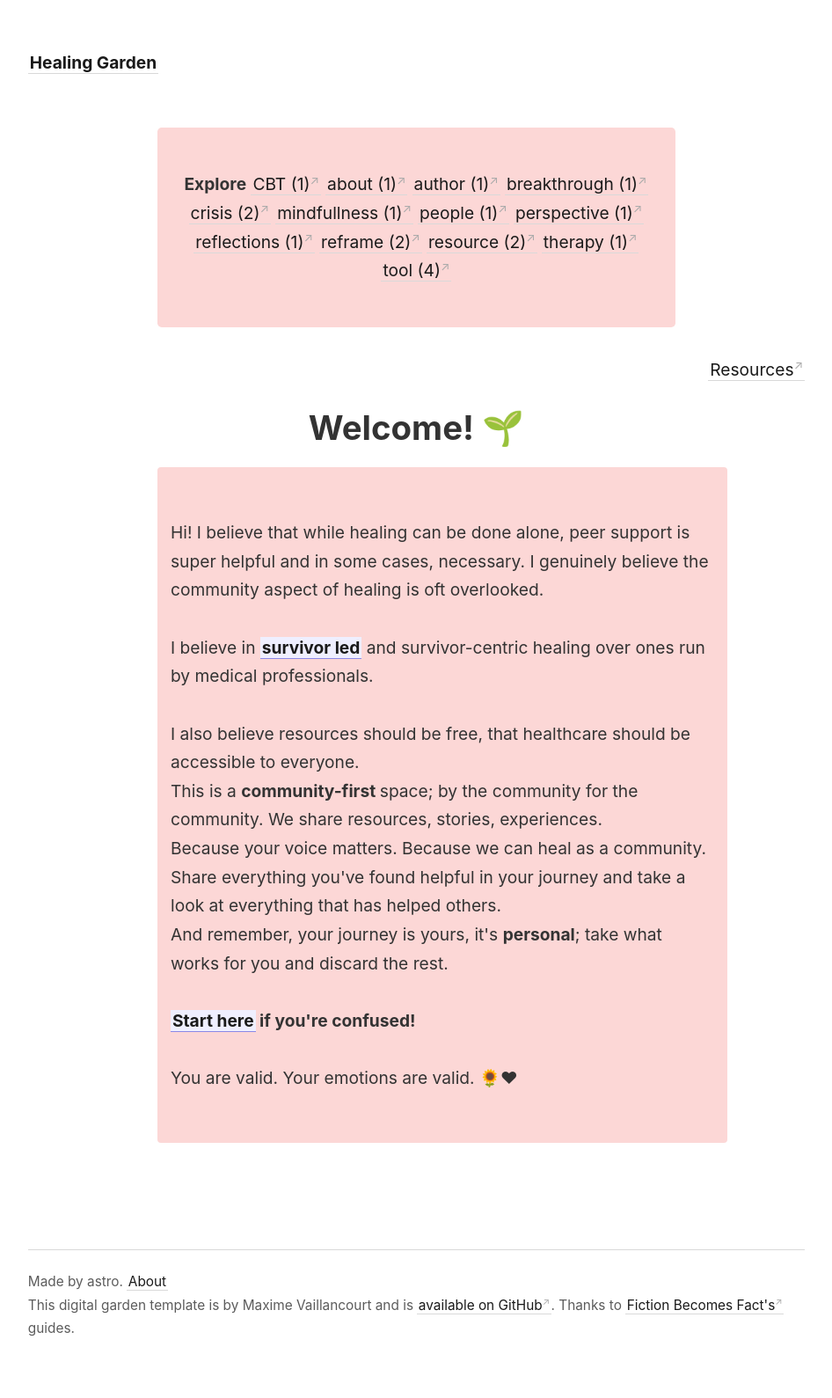
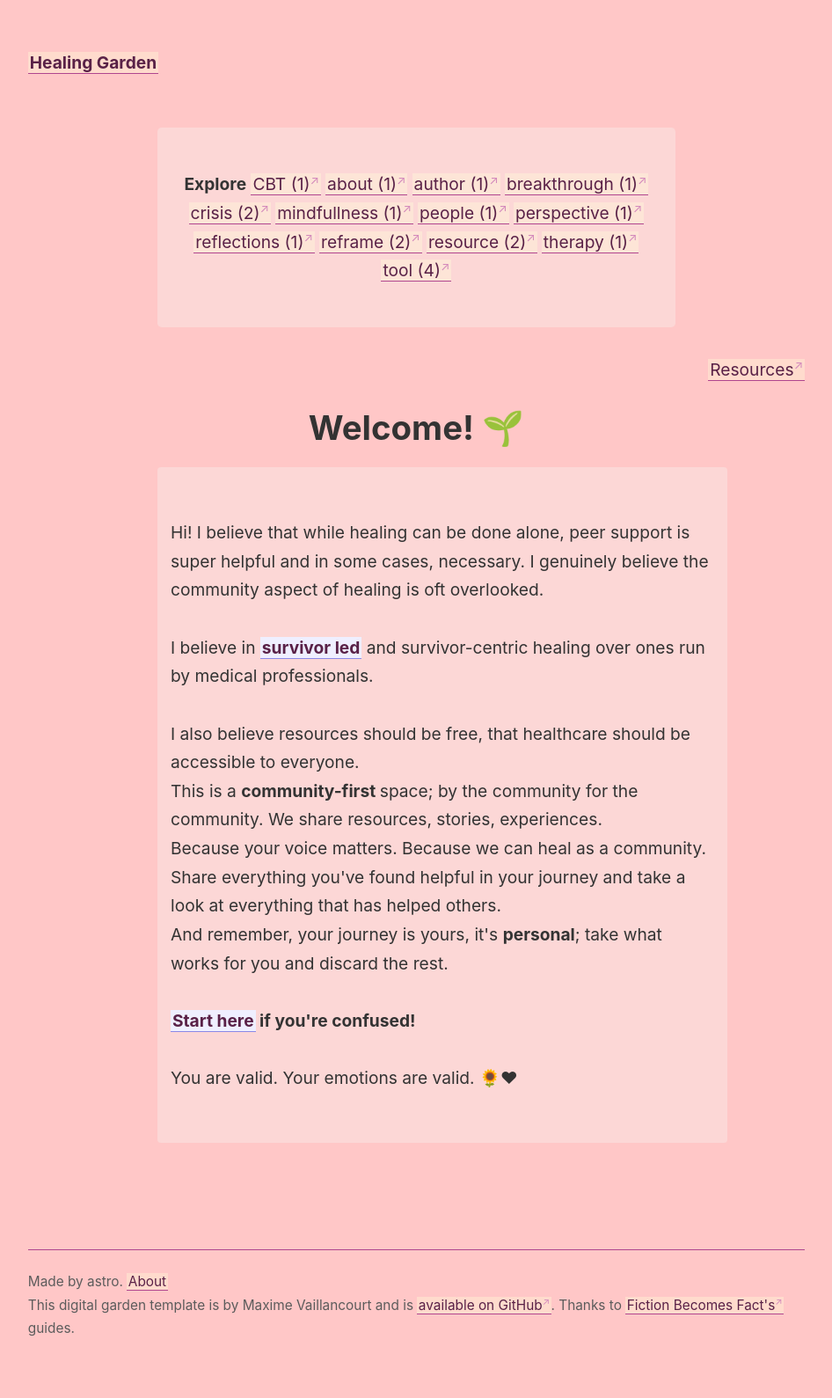
Before and after one commit to corvusdeinanis/couscous, a Jekyll site: the page built from index.html, in a window 1280 px wide. Shown: the whole page at 88% size, without its empty margins (45-991 px from the left). Built offline with Jekyll 4.4.1, drawn with Linux system fonts in a browser that asks for light colours; the list of posts is cut into pages by our own code.

Commit message:
Update _style.scss

```diff
--- a/_sass/_style.scss
+++ b/_sass/_style.scss
@@ -1,7 +1,7 @@
 $color-primary: hsl(0, 0%, 10%);
 $color-text: hsl(0, 0%, 20%);
 $color-subtext: hsl(0, 0%, 30%);
-$color-border: hsl(0, 0%, 85%);
+$color-border: #b0458e;
 $color-box-background: mix($color-primary, white, 4%);
 $border-radius: 4px;
 $font-family: -apple-system, BlinkMacSystemFont, Segoe UI, Helvetica, Arial,
@@ -17,7 +17,7 @@ body {
   color: $color-text;
   font-size: 1rem;
   max-width: 63em;
-
+background-color: #ffc7c7;
   @media (min-width: 820px) {
     font-size: 1.2rem;
   }
@@ -80,17 +80,18 @@ a {
   padding: 0 0.1em;
   text-decoration: none;
   border-bottom: 1px solid $color-border;
-  color: $color-primary;
+  color: #592147;
+  background: rgba(255, 255, 215,0.35);
   &:hover {
     color: black !important;
-    background: #fffaf1;
+    background: #ed9cd3;
   }
   &:after {
     position: relative;
     top: -0.5em;
     font-size: 0.7em;
     content: "↗";
-    color: #aaaaaa;
+    color: #d388bb;
   }
   &.internal-link:after,
   &.footnote:after,
@@ -100,7 +101,7 @@ a {
 }
 
 *:focus {
-  background: #ffe8bc !important;
+  background: #ed9cd3 !important;
   color: black !important;
 }
 
@@ -144,3 +145,20 @@ code {
   color: #ccc;
   cursor: help;
 }
+
+/// background-color: #ffc7c7;
+// fcd7d6
+//
+// <p style="padding: 3em 1em; background: #fcd7d6; border-radius: 4px;max-width: 70%;padding-right: 15px; padding-left: 15px; margin-left: 16.666667%;">
+
+//border;
+//  color: #592147;
+//  background: rgba(255, 255, 215,0.35);
+
+// &:after {
+//    position: relative;
+//    top: -0.5em;
+//    font-size: 0.7em;
+//    content: "↗";
+//    color: #d388bb;
+//     }
```
